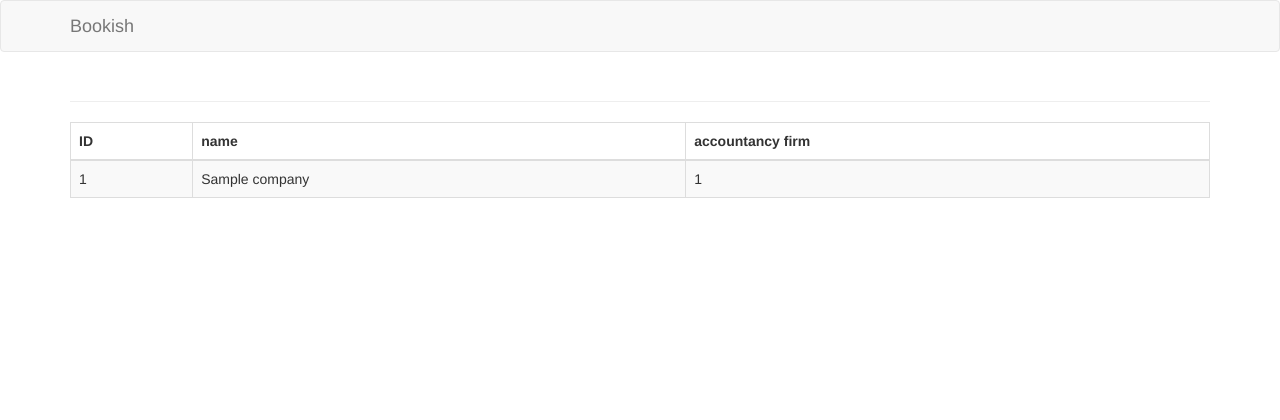
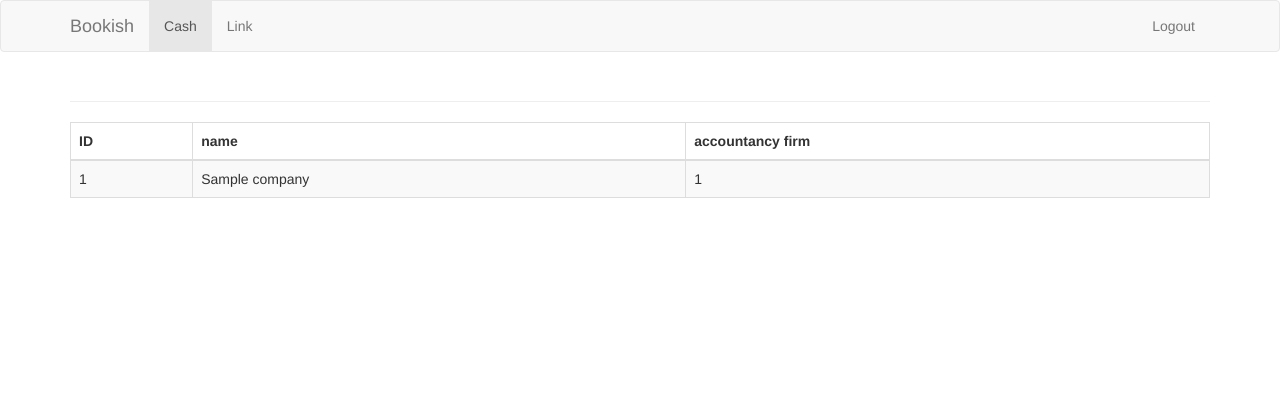
Before and after one commit to caprenter/bookish, a Django app: page /company in a window 1280 px wide. Shown: the top 420 px of the page. Run offline with Django 3.2, Linux system fonts and the light colour scheme; a user stored in the database is signed in; tables that the repository leaves empty hold one stand-in row (values such as "Sample post"); some libraries are stand-ins or nearby versions.

Commit message:
[#19] Adds some basic navigation functionality
This commit has the following issues:
Links are not done to the application format - please advise
The navigation could be in a template block instead of base.html -
please advise
Logout needs more thought as to how that is handled

```diff
--- a/bookish/templates/base.html
+++ b/bookish/templates/base.html
@@ -57,26 +57,60 @@ html,body{height:100%;}
 </head>
 <body>
 <div id="wrap">
-  <div class="navbar navbar-default" role="navigation">
+  <nav class="navbar navbar-default" role="navigation">
     <div class="container">
+      <!-- Brand and toggle get grouped for better mobile display -->
       <div class="navbar-header">
-        <button type="button" class="navbar-toggle" data-toggle="collapse" data-target=".navbar-collapse">
-        <span class="sr-only">Toggle navigation</span>
-        <span class="icon-bar"></span>
-        <span class="icon-bar"></span>
-        <span class="icon-bar"></span>
+        <button type="button" class="navbar-toggle collapsed" data-toggle="collapse" data-target="#bs-example-navbar-collapse-1">
+          <span class="sr-only">Toggle navigation</span>
+          <span class="icon-bar"></span>
+          <span class="icon-bar"></span>
+          <span class="icon-bar"></span>
         </button>
-        <!-- logo -->
-        <!--<img src=".png" style="float:left" />-->
         <a class="navbar-brand" href="{ % url 'index.html' % }">Bookish</a>
       </div>
-      <div class="collapse navbar-collapse">
+
+      <!-- Collect the nav links, forms, and other content for toggling -->
+      <div class="collapse navbar-collapse" id="bs-example-navbar-collapse-1">
         <ul class="nav navbar-nav">
-
+          <li class="active"><a href="{ % url 'index.html' % }">Cash <span class="sr-only">(current)</span></a></li>
+          <li><a href="#">Link</a></li>
+          <!--<li class="dropdown">
+            <a href="#" class="dropdown-toggle" data-toggle="dropdown" role="button" aria-expanded="false">Dropdown <span class="caret"></span></a>
+            <ul class="dropdown-menu" role="menu">
+              <li><a href="#">Action</a></li>
+              <li><a href="#">Another action</a></li>
+              <li><a href="#">Something else here</a></li>
+              <li class="divider"></li>
+              <li><a href="#">Separated link</a></li>
+              <li class="divider"></li>
+              <li><a href="#">One more separated link</a></li>
+            </ul>
+          </li>-->
         </ul>
-      </div><!--/.nav-collapse -->
-    </div><!-- end container -->
-  </div><!-- end navigation -->
+        <!--<form class="navbar-form navbar-left" role="search">
+          <div class="form-group">
+            <input type="text" class="form-control" placeholder="Search">
+          </div>
+          <button type="submit" class="btn btn-default">Submit</button>
+        </form>-->
+        <ul class="nav navbar-nav navbar-right">
+          <li><a href="{{ url.name }}">Logout</a></li>
+          <!--<li><a href="/accounts/logout">Logout</a></li>-->
+          <!--<li class="dropdown">
+            <a href="#" class="dropdown-toggle" data-toggle="dropdown" role="button" aria-expanded="false">Dropdown <span class="caret"></span></a>
+            <ul class="dropdown-menu" role="menu">
+              <li><a href="#">Action</a></li>
+              <li><a href="#">Another action</a></li>
+              <li><a href="#">Something else here</a></li>
+              <li class="divider"></li>
+              <li><a href="#">Separated link</a></li>
+            </ul>
+          </li>-->
+        </ul>
+      </div><!-- /.navbar-collapse -->
+    </div><!-- /.container -->
+  </nav>
 
   <div class="container">
     <div class="page-header">
```
